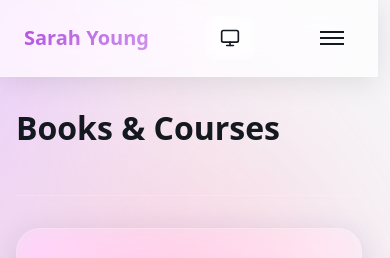
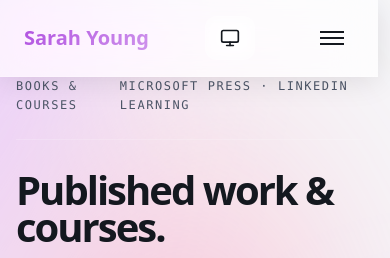
Before and after one commit to sarah-yo/sarah-yo.github.io, an Astro site: page /work in a window 390 px wide. Shown: the top 258 px of the page. Built offline with nearby package versions, Linux system fonts and the light colour scheme; Astro itself is replaced by a stand-in of ours; grey boxes are pictures that could not be loaded.

Commit message:
Books meta bar + large title, tagline grey style, remove Hi I'm Sarah, contact text update, fix mobile nav centering

```diff
--- a/src/components/common/Header.astro
+++ b/src/components/common/Header.astro
@@ -267,6 +267,7 @@
     .nav-link {
       width: 100%;
       min-height: 44px;
+      display: flex;
       justify-content: center;
       text-align: center;
     }
--- a/src/pages/contact.astro
+++ b/src/pages/contact.astro
@@ -23,8 +23,7 @@
               <p class="contact-hero__label">Collaboration &amp; speaking</p>
               <h1>Let&rsquo;s connect.</h1>
               <p>
-                If you&rsquo;re interested in collaborating or having me present at your event,
-                please get in touch by emailing me:
+                If you&rsquo;re interested in collaborating, having me present at your event, have some feedback for me or just want to say hi; please get in touch by emailing me:
               </p>
               <a href="mailto:hello@sarahyoung.io" class="contact-email">
                 hello [at] sarahyoung [dot] io
--- a/src/pages/work/index.astro
+++ b/src/pages/work/index.astro
@@ -72,9 +72,11 @@
 
   <main id="main" tabindex="-1">
     <Container size="xl">
-      <div class="page-header">
-        <h1>Books &amp; Courses</h1>
+      <div class="page-meta">
+        <span>Books &amp; Courses</span>
+        <span>Microsoft Press &middot; LinkedIn Learning</span>
       </div>
+      <h1 class="page-title">Published work &amp; courses.</h1>
 
       <section class="section">
         <div class="tiles">
@@ -126,14 +128,24 @@
 </BaseLayout>
 
 <style>
-  .page-header {
-    padding-block: clamp(2rem, 5vw, 4rem) var(--space-2xl);
+  .page-meta {
+    display: flex;
+    justify-content: space-between;
+    padding-bottom: var(--space-lg);
     border-bottom: 1px solid var(--glass-border);
+    color: var(--color-text-muted);
+    text-transform: uppercase;
+    letter-spacing: 0.13em;
+    font-family: var(--font-mono);
+    font-size: var(--text-xs);
   }
 
-  .page-header h1 {
-    margin: 0;
-    font-size: clamp(2rem, 4vw, 3rem);
+  .page-title {
+    font-size: clamp(2.5rem, 6vw, 5rem);
+    line-height: 0.92;
+    letter-spacing: -0.05em;
+    margin-top: var(--space-xl);
+    margin-bottom: var(--space-xl);
   }
 
   .section {
```
Also changed, not shown: src/pages/index.astro (+10 -12 lines).
